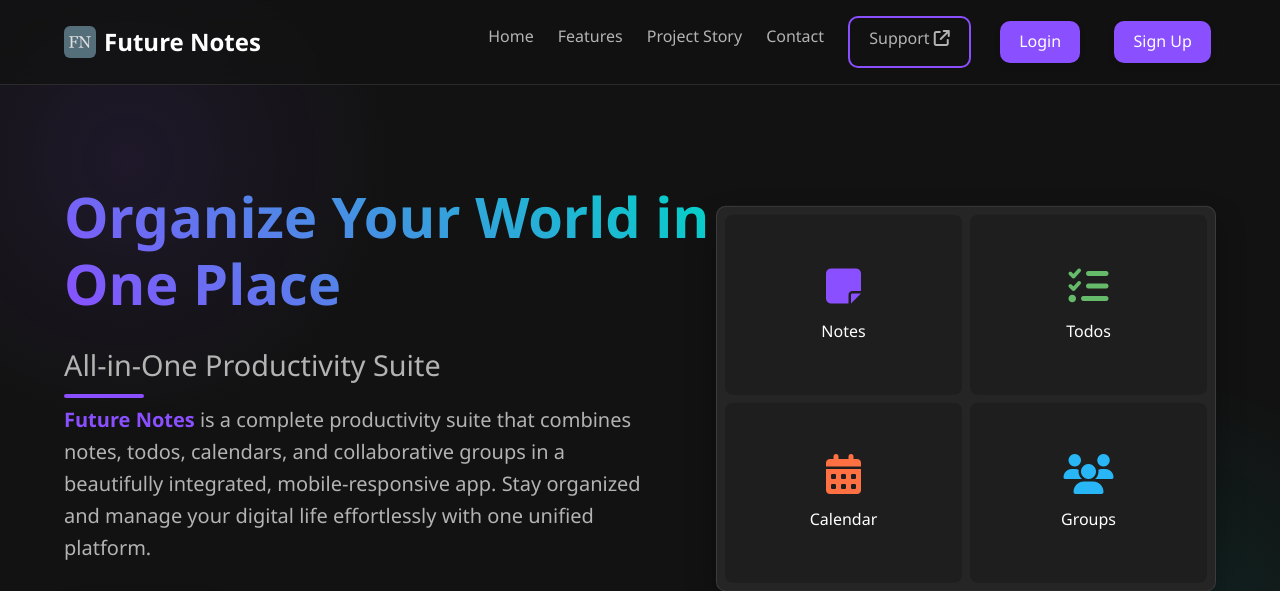
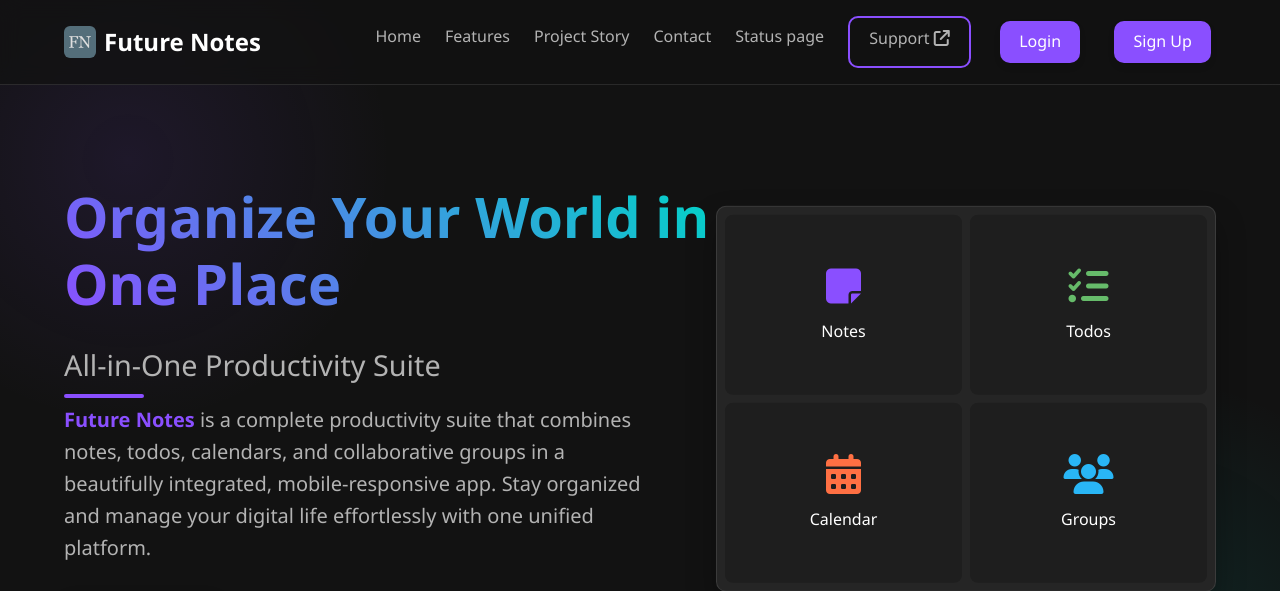
Before and after one commit to Future-Notes/python_31, a Flask app: page / in a window 1280 px wide. Shown: the top 591 px of the page. Run offline with Flask 3, Linux system fonts and the light colour scheme; parts of the project's set-up code (start-up, migrations or seed data) failed here and were passed over; some libraries are stand-ins or nearby versions.

Commit message:
Auto deploy

```diff
--- a/pythonanywhere/templates/home.html
+++ b/pythonanywhere/templates/home.html
@@ -1232,6 +1232,7 @@
             <a href="#features">Features</a>
             <a href="#story">Project Story</a>
             <a href="#contact">Contact</a>
+            <a href="https://3wpydgsh.status.cron-job.org/">Status page</a>
             <a href="/help" class="btn-secondary">Support <i class="fa-solid fa-arrow-up-right-from-square"></i></a>
             <a href="/login_page" class="btn">Login</a>
             <a href="/signup_page" class="btn">Sign Up</a>
--- a/pythonanywhere/templates/home_dutch.html
+++ b/pythonanywhere/templates/home_dutch.html
@@ -1232,6 +1232,7 @@
             <a href="#features">Functies</a>
             <a href="#story">Over</a>
             <a href="#contact">Contact</a>
+            <a href="https://3wpydgsh.status.cron-job.org/">Status pagina</a>
             <a href="/help" class="btn-secondary">Support <i class="fa-solid fa-arrow-up-right-from-square"></i></a>
             <a href="/login_page" class="btn">Inloggen</a>
             <a href="/signup_page" class="btn">Registreren</a>
```
